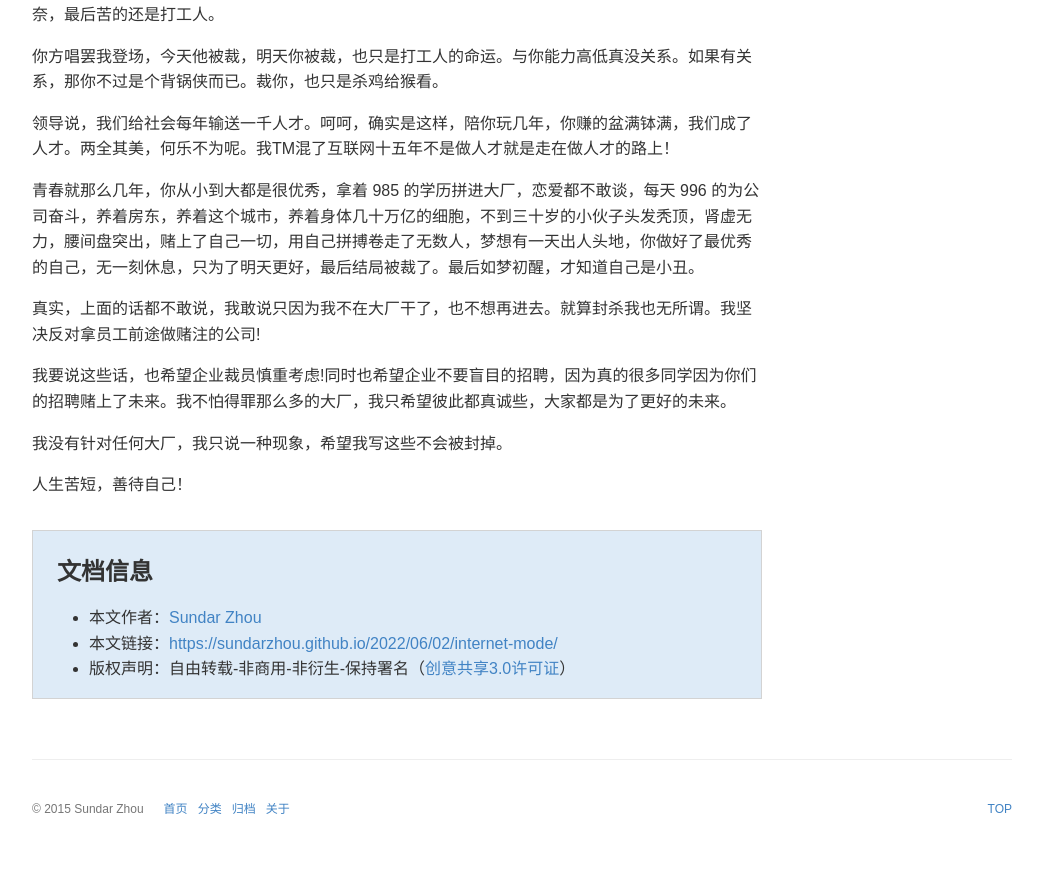
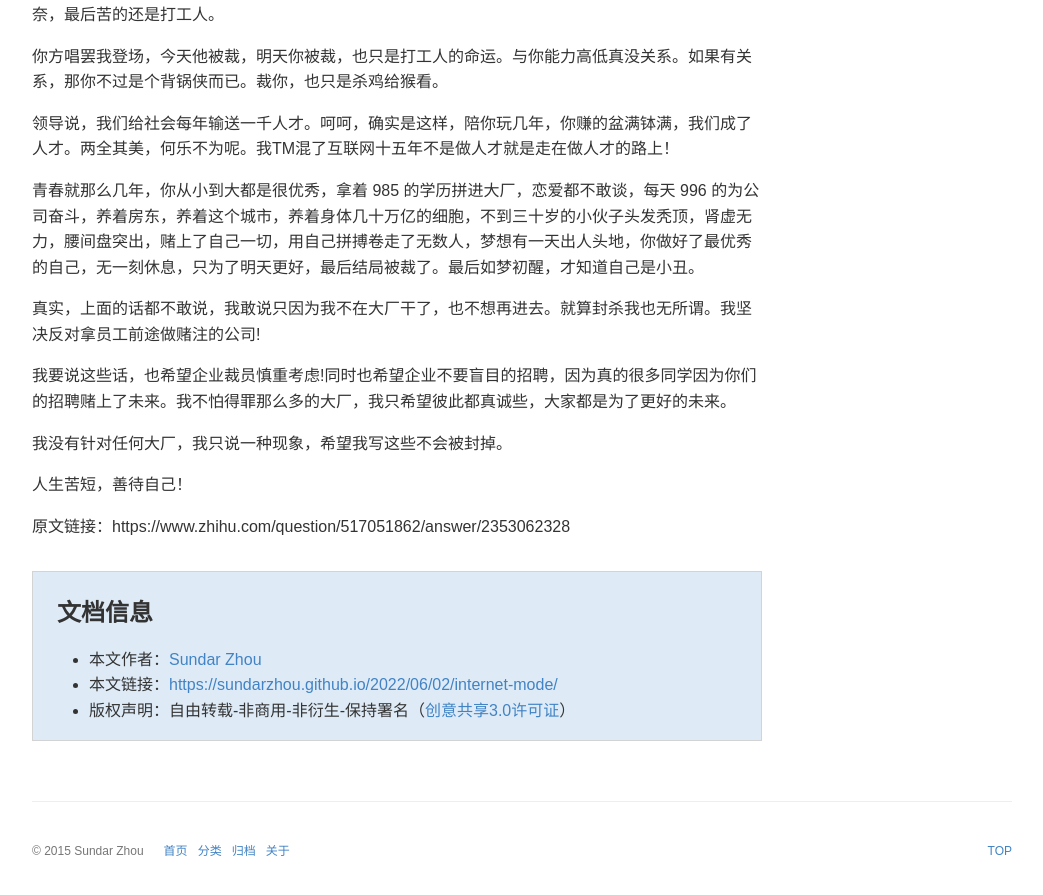
Before and after one commit to SundarZhou/sundarzhou.github.io, a Jekyll site: the page built from _posts/2022-06-02-internet-mode.md, in a window 1280 px wide and 900 px high, scrolled down 3552 px. Shown: the top 895 px of the window, without its empty margins (118-1161 px from the left). Built offline with Jekyll 4.4.1, drawn with Linux system fonts in a browser that asks for light colours; some web fonts are replaced; comment, search, counter and statistics services are not loaded; a style sheet for code colours, icons or effects is not loaded; before the commit the page ends 4410 px from its top, so only the background shows below that; some of the changed text lies outside the part shown.

Commit message:
注明原文链接

```diff
--- a/_posts/2022-06-02-internet-mode.md
+++ b/_posts/2022-06-02-internet-mode.md
@@ -103,3 +103,6 @@ PPT 是个好东西，不仅能造车，还能造梦!
 我没有针对任何大厂，我只说一种现象，希望我写这些不会被封掉。
 
 人生苦短，善待自己！
+
+
+原文链接：https://www.zhihu.com/question/517051862/answer/2353062328
```
